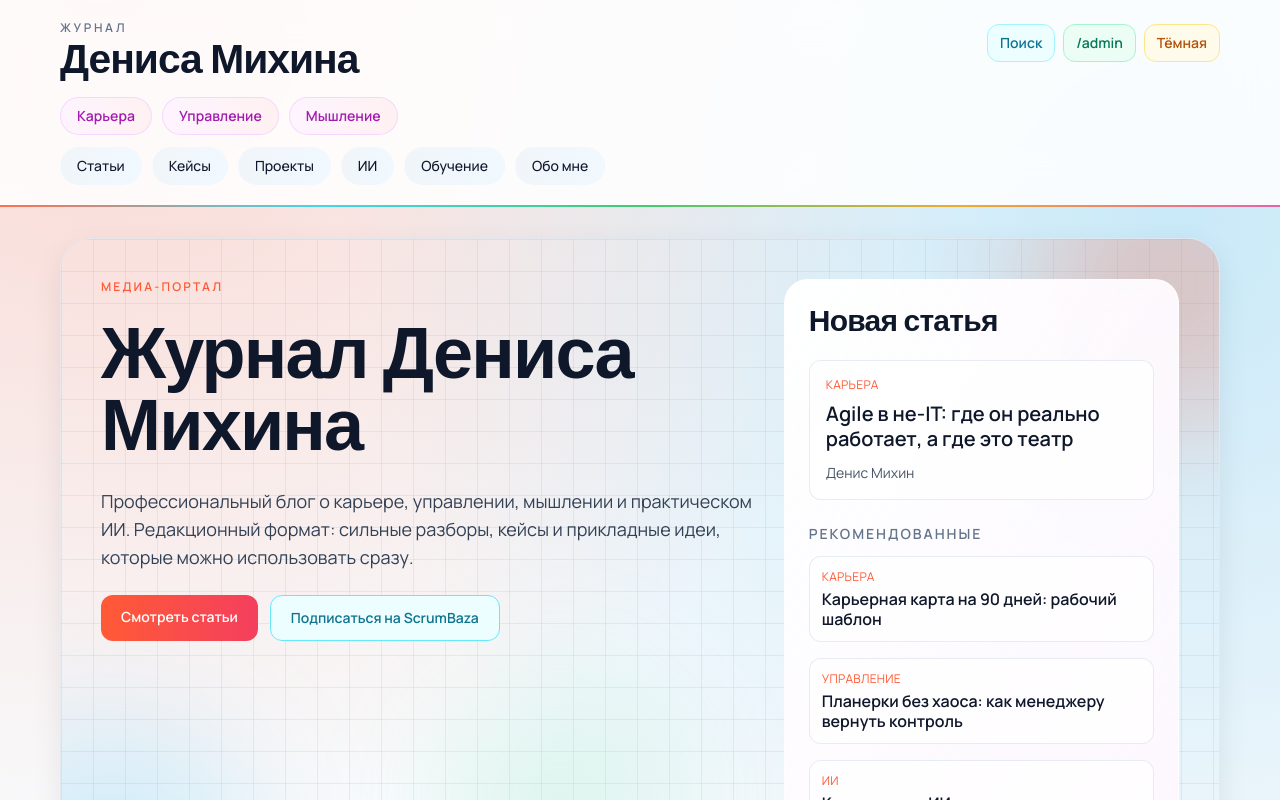
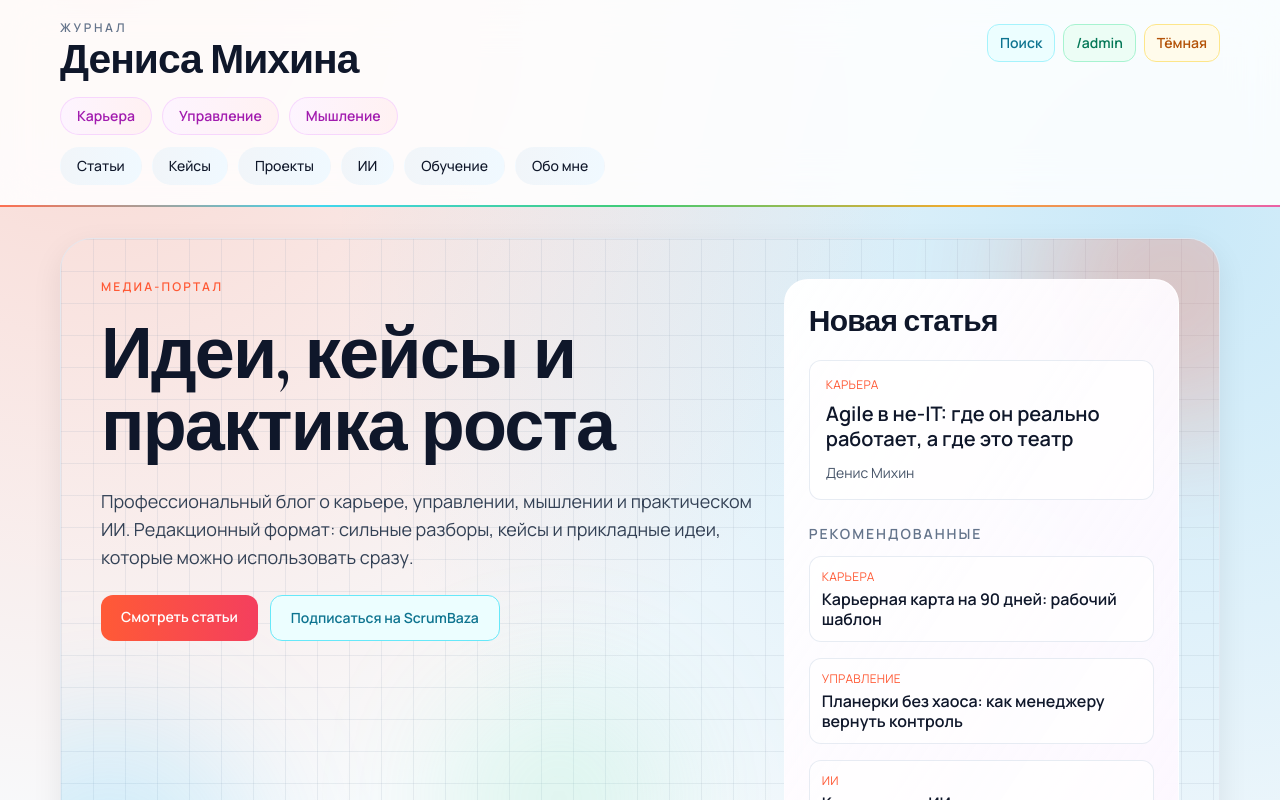
Before and after one commit to digitalmikhin-code/denis-journal, a Next.js app: page / in a window 1280 px wide. Shown: the top 800 px of the page. Built offline with nearby package versions, Linux system fonts and the light colour scheme; no server answers.

Commit message:
Update homepage hero title to avoid logo duplication

```diff
--- a/app/page.tsx
+++ b/app/page.tsx
@@ -20,7 +20,7 @@ export default function HomePage(): JSX.Element {
           <div className="fade-in space-y-6">
             <p className="text-xs font-semibold uppercase tracking-[0.18em] text-brand">Медиа-портал</p>
             <h1 className="serif-display max-w-[16ch] text-5xl font-bold leading-[0.95] tracking-tight md:text-7xl">
-              Журнал Дениса Михина
+              Идеи, кейсы и практика роста
             </h1>
             <p className="max-w-reading text-lg text-slate-700 dark:text-slate-300">
               Профессиональный блог о карьере, управлении, мышлении и практическом ИИ. Редакционный
```
